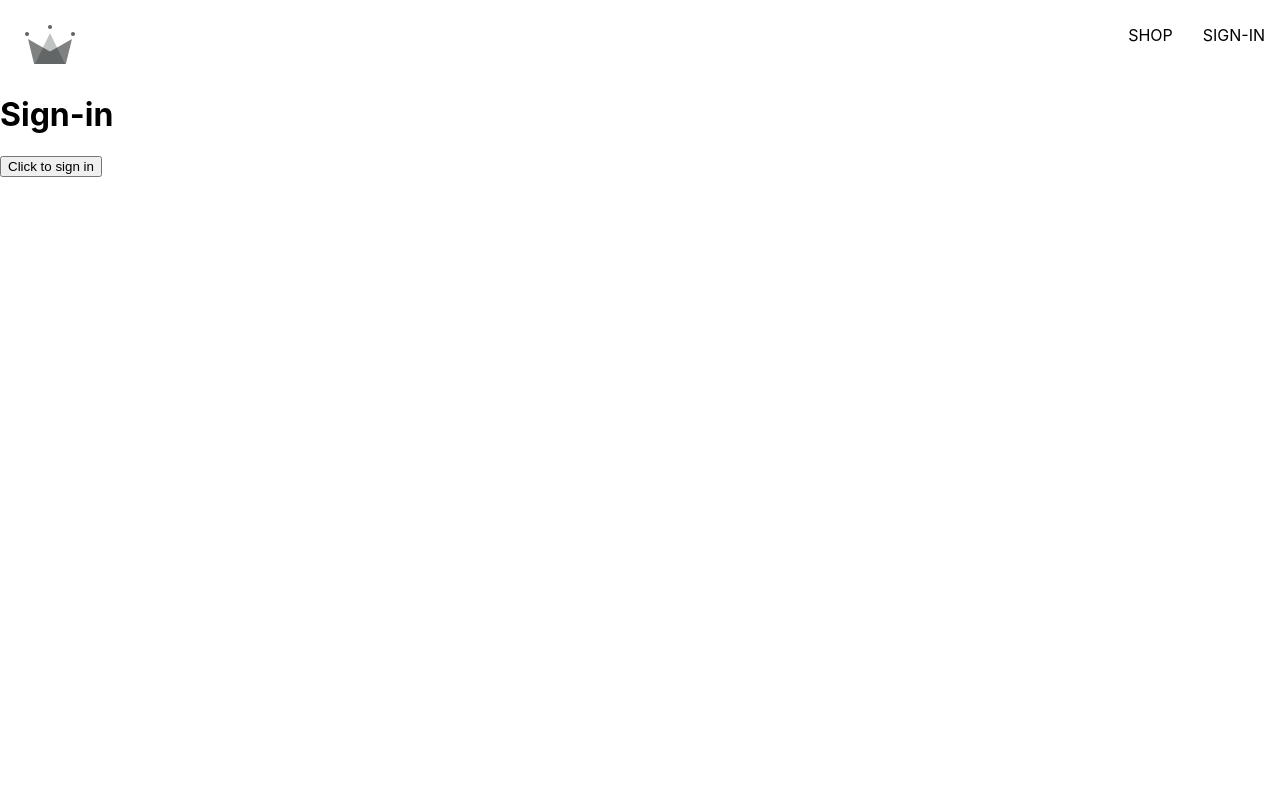
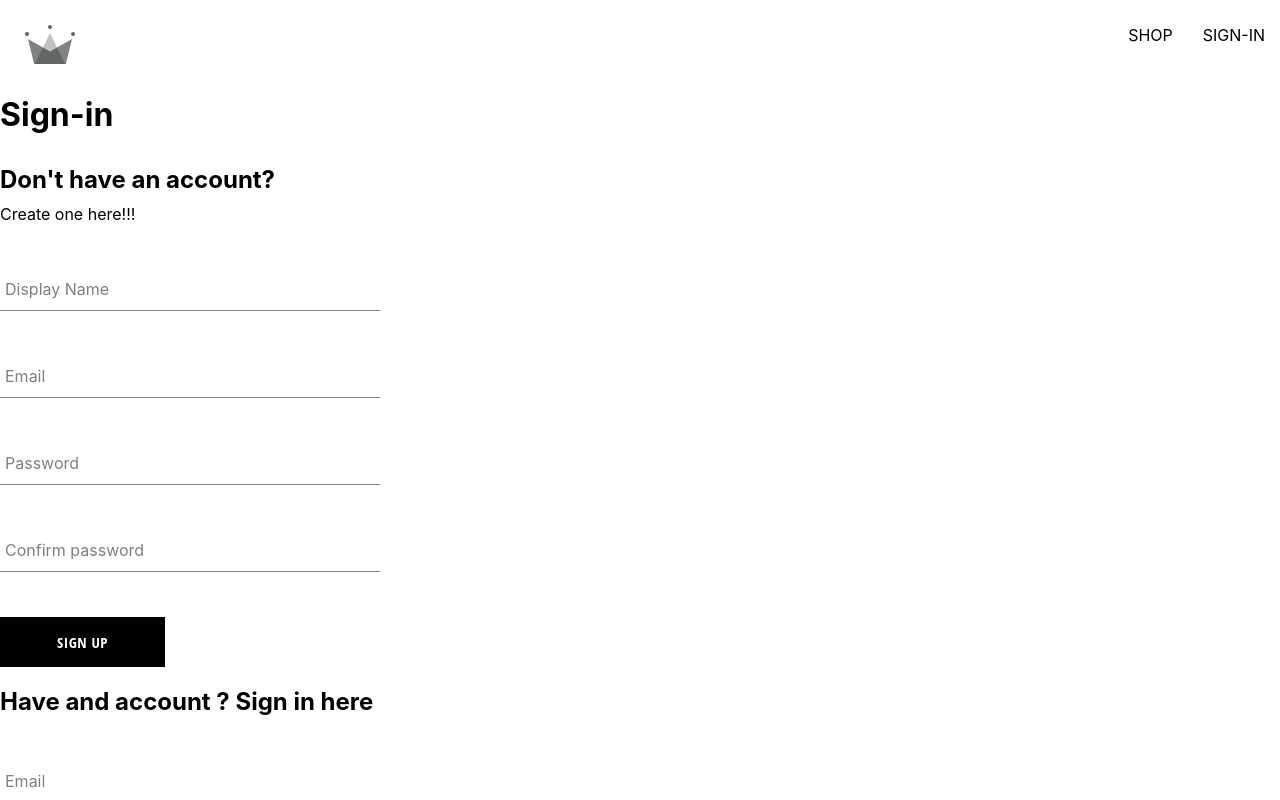
Before and after one commit to gladiatorhh/react-online-shop, a React (Create React App) app: page /sign-in in a window 1280 px wide. Shown: the top 800 px of the page. Built offline with nearby package versions, Linux system fonts and the light colour scheme.

Commit message:
Create sing up,sign in and sign in with google

```diff
--- /dev/null
+++ b/src/components/button/button.component.jsx
@@ -0,0 +1,12 @@
+import "./button.styles.scss"
+
+const buttonTypes = {
+    inverted: "inverted",
+    google: "google-sign-in"
+}
+
+const Button = ({ children, buttonType, ...otherProps }) => {
+    return (<button className={`button-container ${buttonTypes[buttonType]}`} {...otherProps}>{children}</button>)
+};
+
+export default Button;
--- /dev/null
+++ b/src/components/button/button.styles.scss
@@ -0,0 +1,46 @@
+.button-container {
+    min-width: 165px;
+    width: auto;
+    height: 50px;
+    letter-spacing: 0.5px;
+    line-height: 50px;
+    padding: 0 35px 0 35px;
+    font-size: 15px;
+    background-color: black;
+    color: white;
+    text-transform: uppercase;
+    font-family: 'Open Sans Condensed';
+    font-weight: bolder;
+    border: none;
+    cursor: pointer;
+    display: flex;
+    justify-content: center;
+
+    &:hover {
+      background-color: white;
+      color: black;
+      border: 1px solid black;
+    }
+
+    &.google-sign-in {
+      background-color: #4285f4;
+      color: white;
+
+      &:hover {
+        background-color: #357ae8;
+        border: none;
+      }
+    }
+
+    &.inverted {
+      background-color: white;
+      color: black;
+      border: 1px solid black;
+
+      &:hover {
+        background-color: black;
+        color: white;
+        border: none;
+      }
+    }
+  }
--- /dev/null
+++ b/src/components/data-input/data-input.component.jsx
@@ -0,0 +1,11 @@
+import "./data-input.styles.scss"
+
+const DataInput = ({ label, ...otherProps }) => {
+    return (
+        <div className="group">
+            <input className="form-input" {...otherProps} />
+            {label && <label className={`${otherProps.value.length ? 'shrink' : ''} form-input-label`}>{label}</label>}
+        </div>);
+}
+
+export default DataInput;
--- /dev/null
+++ b/src/components/data-input/data-input.styles.scss
@@ -0,0 +1,54 @@
+$sub-color: grey;
+$main-color: black;
+
+@mixin shrinkLabel {
+    top: -14px;
+    font-size: 12px;
+    color: $main-color;
+}
+
+.group {
+    position: relative;
+    margin: 45px 0;
+
+    .form-input {
+        background: none;
+        background-color: white;
+        color: $sub-color;
+        font-size: 18px;
+        padding: 10px 10px 10px 5px;
+        display: block;
+        width: 100%;
+        border: none;
+        border-radius: 0;
+        border-bottom: 1px solid $sub-color;
+        margin: 25px 0;
+
+        &:focus {
+            outline: none;
+        }
+
+        &:focus~.form-input-label {
+            @include shrinkLabel();
+        }
+    }
+
+    input[type='password'] {
+        letter-spacing: 0.3em;
+    }
+
+    .form-input-label {
+        color: $sub-color;
+        font-size: 16px;
+        font-weight: normal;
+        position: absolute;
+        pointer-events: none;
+        left: 5px;
+        top: 10px;
+        transition: 300ms ease all;
+
+        &.shrink {
+            @include shrinkLabel();
+        }
+    }
+}
--- /dev/null
+++ b/src/components/sign-in-form/sign-in-form.component.jsx
@@ -0,0 +1,48 @@
+import { useState } from "react";
+
+import { signInWithGooglePopup, addUserFromAuth, signInWithEmailAndPasswordFromAuth } from "../../utilities/firebase/firebase.utils";
+
+import DataInput from "../data-input/data-input.component";
+import Button from "../button/button.component";
+
+
+const defaultFiles = {
+    email: "",
+    password: ""
+};
+
+const SignInForm = () => {
+    const [fieldsData, setFieldsData] = useState(defaultFiles);
+    const { email, password } = fieldsData;
+
+    const logInUserByGoogle = async () => {
+        const response = await signInWithGooglePopup();
+        addUserFromAuth(response.user)
+    }
+
+
+    const handelChange = (event) => {
+        const { value, name } = event.target;
+
+        setFieldsData({ ...fieldsData, [name]: value });
+    }
+
+    const handelSubmit = async () => {
+        const user = await signInWithEmailAndPasswordFromAuth(email, password);
+
+        console.log(user);
+    }
+
+    return (<div className="sign-in-container">
+        <h2>Have and account ? Sign in here</h2>
+        <form onSubmit={handelSubmit}>
+            <DataInput label="Email" type="email" required name="email" onChange={handelChange} value={email} />
+            <DataInput label="Password" type="password" required name="password" onChange={handelChange} value={password} />
+            <Button type="submit">Sign In</Button>
+            <Button buttonType="google" type="button" onClick={logInUserByGoogle}>Sign in with google</Button>
+        </form>
+    </div>)
+}
+
+
+export default SignInForm;
--- /dev/null
+++ b/src/components/sign-up-form/sign-up-form.component.jsx
@@ -0,0 +1,65 @@
+import { useState } from "react";
+
+import { createUserByEmailAndPassword, addUserFromAuth } from "../../utilities/firebase/firebase.utils";
+
+import DataInput from "../data-input/data-input.component";
+import Button from "../button/button.component";
+
+import "./sign-up-form.styles.scss";
+
+const defaultFormFields = {
+    displayName: "",
+    email: "",
+    password: "",
+    confirmPassword: ""
+};
+
+
+const SignUpForm = () => {
+    const [formFields, setFormFields] = useState(defaultFormFields);
+    const { displayName, email, password, confirmPassword } = formFields;
+
+    const handelSubmit = async (event) => {
+        event.preventDefault();
+        if (!displayName || !email || !password || !confirmPassword || password != confirmPassword) {
+            alert("Please check your provided information");
+            return;
+        }
+
+        try {
+            let createdUser = await createUserByEmailAndPassword(email, password);
+            addUserFromAuth(createdUser.user, { displayName });
+            setFormFields(defaultFormFields);
+        } catch (error) {
+            alert("You sign in attempt has failed due to server errors")
+            console.log(error);
+        }
+    };
+
+    console.log(formFields)
+
+    const handleChange = (event) => {
+        const { name, value } = event.target;
+        setFormFields({ ...formFields, [name]: value });
+    };
+
+    return (
+        <div className="sign-up-container">
+            <h2>Don't have an account?</h2>
+            <span>Create one here!!!</span>
+            <form onSubmit={handelSubmit}>
+                <DataInput label="Display Name" type="text" required onChange={handleChange} name="displayName" value={displayName} />
+
+                <DataInput label="Email" type="email" required onChange={handleChange} name="email" value={email} />
+
+                <DataInput label="Password" type="password" required onChange={handleChange} name="password" value={password} />
+
+                <DataInput label="Confirm password" type="password" required onChange={handleChange} name="confirmPassword" value={confirmPassword} />
+
+                <Button type="submit">Sign Up</Button>
+            </form>
+        </div>
+    );
+}
+
+export default SignUpForm;
--- /dev/null
+++ b/src/components/sign-up-form/sign-up-form.styles.scss
@@ -0,0 +1,9 @@
+.sign-up-container {
+    display: flex;
+    flex-direction: column;
+    width: 380px;
+
+    h2 {
+        margin: 10px 0;
+    }
+}
--- a/src/routes/sign-in/sign-in.component.jsx
+++ b/src/routes/sign-in/sign-in.component.jsx
@@ -1,14 +1,11 @@
-import { signInWithGooglePopup, addUserFromAuth } from "../../utilities/firebase/firebase.utils";
+import SignUpForm from "../../components/sign-up-form/sign-up-form.component";
+import SignInForm from "../../components/sign-in-form/sign-in-form.component";
 
 const SignIn = () => {
-    const logGoogleUser = async () => {
-        const response = await signInWithGooglePopup();
-        addUserFromAuth(response.user)
-    }
-
     return (<div>
         <h1>Sign-in</h1>
-        <button type="button" onClick={logGoogleUser}>Click to sign in</button>
+        <SignUpForm />
+        <SignInForm />
     </div>);
 }
 
--- a/src/utilities/firebase/firebase.utils.js
+++ b/src/utilities/firebase/firebase.utils.js
@@ -1,5 +1,5 @@
 import { initializeApp } from "firebase/app";
-import { getAuth, signInWithRedirect, signInWithPopup, GoogleAuthProvider } from "firebase/auth"
+import { getAuth, signInWithRedirect, signInWithPopup, GoogleAuthProvider, createUserWithEmailAndPassword, signInWithEmailAndPassword } from "firebase/auth"
 import { getFirestore, doc, getDoc, setDoc } from "firebase/firestore";
 
 const firebaseConfig = {
@@ -23,7 +23,9 @@ export const auth = getAuth();
 export const signInWithGooglePopup = () => signInWithPopup(auth, provider);
 
 export const db = getFirestore();
-export const addUserFromAuth = async (userAuth) => {
+export const addUserFromAuth = async (userAuth, otherOptions = {}) => {
+    if (!userAuth) return;
+
     const userDocRef = doc(db, "users", userAuth.uid);
 
     const userDocSnapshot = await getDoc(userDocRef);
@@ -36,7 +38,8 @@ export const addUserFromAuth = async (userAuth) => {
             await setDoc(userDocRef, {
                 displayName,
                 email,
-                createdAt
+                createdAt,
+                ...otherOptions
             });
         }
         catch (err) {
@@ -46,3 +49,16 @@ export const addUserFromAuth = async (userAuth) => {
 
     return userDocRef;
 };
+
+
+export const createUserByEmailAndPassword = async (email, password) => {
+    if (!email || !password) return;
+
+    return await createUserWithEmailAndPassword(auth, email, password)
+}
+
+export const signInWithEmailAndPasswordFromAuth = async (email, password) => {
+    if (!email || !password) return;
+
+    return await signInWithEmailAndPassword(auth, email, password);
+}
```
Also changed, not shown: src/components/sign-in-form/sign-in-form.styles.scss (added).
